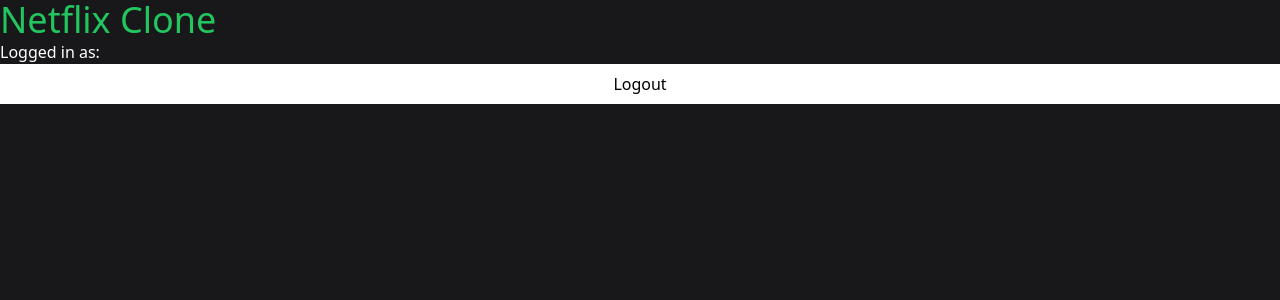
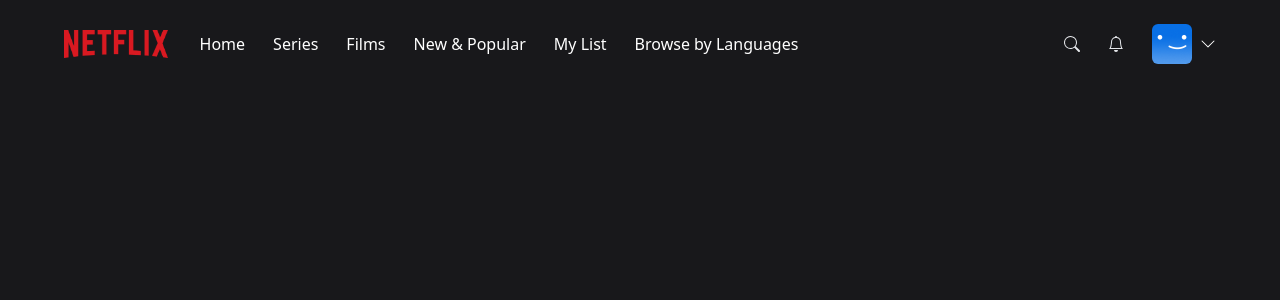
Before and after one commit to CudHnyuH/Netflix_Clone, a Next.js app: page / in a window 1280 px wide. Shown: the top 300 px of the page. Built offline with nearby package versions, Linux system fonts and the light colour scheme; no server answers; the database is empty; sample sign-in values are in the browser's storage.

Commit message:
Navbar Component

```diff
--- /dev/null
+++ b/components/AccountMenu.tsx
@@ -0,0 +1,33 @@
+import { signOut } from 'next-auth/react';
+import React from 'react';
+
+import useCurrentUser from '@/hooks/useCurrentUser';
+
+interface AccountMenuProps {
+  visible?: boolean;
+}
+
+const AccountMenu: React.FC<AccountMenuProps> = ({ visible }) => {
+  const { data: currentUser } = useCurrentUser();
+
+  if (!visible) {
+    return null;
+  }
+
+  return (
+    <div className="bg-black w-56 absolute top-14 right-0 py-5 flex-col border-2 border-gray-800 flex">
+      <div className="flex flex-col gap-3">
+        <div className="px-3 group/item flex flex-row gap-3 items-center w-full">
+          <img className="w-8 rounded-md" src="/images/default-blue.png" alt="" />
+          <p className="text-white text-sm group-hover/item:underline">{currentUser?.name}</p>
+        </div>
+      </div>
+      <hr className="bg-gray-600 border-0 h-px my-4" />
+      <div onClick={() => signOut()} className="px-3 text-center text-white text-sm hover:underline">
+        Sign out of Netflix
+      </div>
+    </div>
+  )
+}
+
+export default AccountMenu;
--- /dev/null
+++ b/components/MobileMenu.tsx
@@ -0,0 +1,40 @@
+import React from 'react';
+
+interface MobileMenuProps {
+  visible?: boolean;
+}
+
+const MobileMenu: React.FC<MobileMenuProps> = ({
+    visible
+}) => {
+    if (!visible) {
+        return null;
+    }
+
+    return (
+       <div className="bg-black w-56 absolute top-8 left-0 py-5 flex-col border-2 border-gray-800 flex">
+            <div className="flex flex-col gap-4">
+                <div className="px-3 text-center text-white hover:underline">
+                    Home
+                </div>
+                <div className="px-3 text-center text-white hover:underline">
+                    Series
+                </div>
+                <div className="px-3 text-center text-white hover:underline">
+                    Films
+                </div>
+                <div className="px-3 text-center text-white hover:underline">
+                    New & Popular
+                </div>
+                <div className="px-3 text-center text-white hover:underline">
+                    My List
+                </div>
+                <div className="px-3 text-center text-white hover:underline">
+                    Browse by Languages
+                </div>
+            </div>
+       </div>
+    );
+}
+
+export default MobileMenu;
--- /dev/null
+++ b/components/Navbar.tsx
@@ -0,0 +1,124 @@
+import { useCallback, useEffect, useState } from "react";
+import MobileMenu from "./MobileMenu";
+import NavbarItem from "./NavbarItem";
+
+import { BsBell, BsChevronDown, BsSearch } from "react-icons/bs";
+import AccountMenu from "./AccountMenu";
+
+const TOP_OFFSET = 66;
+
+const Navbar = () => {
+    const [showMobileMenu, setShowMobileMenu] = useState(false);
+    const [showAccountMenu, setShowAccountMenu] = useState(false);
+    const [showBackground, setShowBackground] = useState(false);
+
+    useEffect(() => {
+        const handleScroll = () => {
+          console.log(window.scrollY)
+          if (window.scrollY >= TOP_OFFSET) {
+            setShowBackground(true)
+          } else {
+            setShowBackground(false)
+          }
+        }
+
+        window.addEventListener('scroll', handleScroll);
+
+        return () => {
+          window.removeEventListener('scroll', handleScroll);
+        }
+    }, []);
+
+    const toggleAccountMenu = useCallback(() => {
+        setShowAccountMenu((current) => !current);
+    }, []);
+    const toggleMobileMenu = useCallback(() => {
+        setShowMobileMenu((current) => !current);
+    }, []);
+
+    return (
+        <nav className="w-full fixed z-40">
+            <div className={`px-4 md:px-16 py-6 flex flex-row items-center transition duration-500 ${showBackground ? 'bg-zinc-900 bg-opacity-90' : ''}`}>
+                <img src="/images/logo.png" className="h-4 lg:h-7" alt="Logo" />
+                <div className="flex-row ml-8 gap-7 hidden lg:flex">
+                    <NavbarItem
+                        label="Home"
+                    />
+                    <NavbarItem
+                        label="Series"
+                    />
+                    <NavbarItem
+                        label="Films"
+                    />
+                    <NavbarItem
+                        label="New & Popular"
+                    />
+                    <NavbarItem
+                        label="My List"
+                    />
+                    <NavbarItem
+                        label="Browse by Languages"
+                    />
+                </div>
+                <div
+                    onClick={toggleMobileMenu}
+                    className="
+                        lg:hidden
+                        flex
+                        flex-row
+                        items-center
+                        gap-2
+                        ml-8
+                        cursor-pointer
+                        relative
+                    "
+                >
+                    <p className="text-white text-sm">
+                        Browse
+                    </p>
+                    <BsChevronDown className={`w-4 text-white fill-white transition ${showMobileMenu ? 'rotate-180' : 'rotate-0'}`} />
+                    <MobileMenu visible={showMobileMenu} />
+                </div>
+                <div className="
+                    flex
+                    flex-row
+                    ml-auto
+                    gap-7
+                    items-center
+                    "
+                >
+                    <div className="
+                        text-gray-200
+                        hover:text-gray-300
+                        cursor-pointer
+                        transition
+                        "
+                    >
+                        <BsSearch />
+                    </div>
+                    <div className="
+                        text-gray-200
+                        hover:text-gray-300
+                        cursor-pointer
+                        transition
+                        "
+                    >
+                        <BsBell />
+                    </div>
+                    <div
+                        onClick={toggleAccountMenu}
+                        className="flex flex-row items-center gap-2 cursor-pointer relative"
+                    >
+                        <div className="w-6 h-6 lg:w-10 lg:h-10 rounded-md overflow-hidden">
+                            <img src="/images/default-blue.png" alt="" />
+                        </div>
+                        <BsChevronDown className={`w-4 text-white fill-white transition ${showAccountMenu ? 'rotate-180' : 'rotate-0'}`} />
+                        <AccountMenu visible={showAccountMenu}/>
+                    </div>
+                </div>
+            </div>
+        </nav>
+    );
+}
+
+export default Navbar;
--- /dev/null
+++ b/components/NavbarItem.tsx
@@ -0,0 +1,17 @@
+import React from "react";
+
+interface NavbarItemProps {
+    label: string;
+}
+
+const NavbarItem: React.FC<NavbarItemProps> = ({
+    label
+}) => {
+    return (
+        <div className="text-white cursor-pointer hover:text-gray-300 transition">
+            {label}
+        </div>
+    );
+}
+
+export default NavbarItem;
--- a/pages/index.tsx
+++ b/pages/index.tsx
@@ -1,4 +1,4 @@
-import useCurrentUser from "@/hooks/useCurrentUser";
+import Navbar from "@/components/Navbar";
 import { NextPageContext } from "next";
 import { getSession } from 'next-auth/react';
 
@@ -20,22 +20,9 @@
 }
 
 export default function Home() {
-  const { data: user } = useCurrentUser();
-
   return (
     <>
-      <h1 className="text-4xl text-green-500">
-          Netflix Clone
-      </h1>
-      <p className="text-white">
-          Logged in as: {user?.email}
-      </p>
-      <button
-        className="h-10 w-full bg-white"
-        onClick={()=> {}}
-      >
-          Logout
-      </button>
+      <Navbar />
     </>
   )
 }
```
